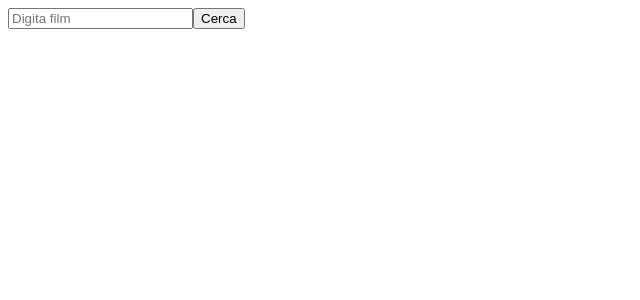
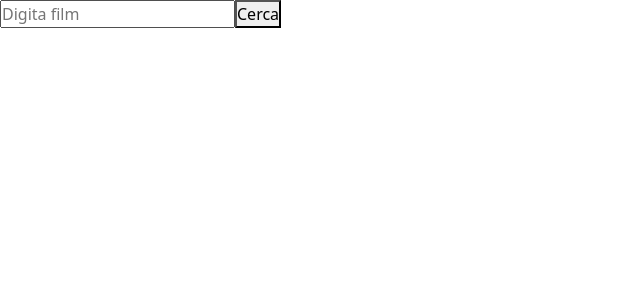
Before and after one commit to paoloevan/vite-boolflix, a Vue app: page / in a window 1280 px wide. Shown: the top 300 px of the page, without its empty margins (0-640 px from the left). Built offline with nearby package versions, Linux system fonts and the light colour scheme.

Commit message:
import bootstrap and sass

```diff
--- a/package.json
+++ b/package.json
@@ -10,7 +10,9 @@
   },
   "dependencies": {
     "@growthbunker/vueflags": "^0.1.14",
+    "@popperjs/core": "^2.11.6",
     "axios": "^1.1.3",
+    "bootstrap": "^5.2.2",
     "vue": "^3.2.41",
     "vue-country-flag-next": "^2.3.2"
   },
--- a/src/App.vue
+++ b/src/App.vue
@@ -37,8 +37,7 @@ export default {
           </span> <span
             v-if="film.original_language !== 'en' && film.original_language !== 'it' && film.original_language !== 'es'">{{
                 film.original_language
-            }}</span>,
-          voto: {{ store.convertRating(film.vote_average) }}
+            }}</span>
           <div v-for="n in store.convertRating(film.vote_average)"><i class="fa-solid fa-star"></i></div>
           <div v-for="n in 5 - store.convertRating(film.vote_average)"><i class="fa-regular fa-star"></i></div>
 
--- a/src/style.scss
+++ b/src/style.scss
@@ -0,0 +1,7 @@
+@use '../node_modules/bootstrap/scss/bootstrap.scss';
+
+* {
+    margin: 0;
+    padding: 0;
+    box-sizing: border-box;
+}
```
Also changed, not shown: 1 other file (tests, documents, lock files or other folders).
